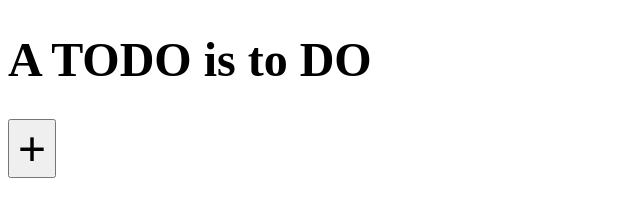
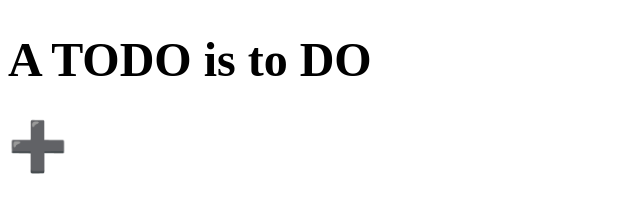
Before and after one commit to ahmeda313/toDo, a plain HTML site: page index.html in a window 1280 px wide. Shown: the whole page, without its empty margins (0-640 px from the left). Drawn offline with Linux system fonts and the light colour scheme.

Commit message:
emojis used

```diff
--- a/index.html
+++ b/index.html
@@ -32,9 +32,12 @@
     button{
         padding: 0;
         /* height: 2rem; */
-        width: 3rem;
+        width: auto;
         font-size: 3rem;
-
+        object-fit:fill;
+        background: none;
+        border: none;
+        cursor: pointer;
     }
 
 </style>
@@ -44,7 +47,7 @@
 
 
     </div>
-    <button class="addBut">+</button>
+    <button class="addBut">➕</button>
 
 <!--
     <input type="checkbox" class='check' checked>
@@ -58,7 +61,7 @@
             <input type="checkbox" class='check'>
             <p class="pText"></p>
             <input type="text" class="text" placeholder="I want to do ...">
-            <button class='delBut'>-</button>
+            <button class='delBut'>🗑️</button>
         </div>`
         const addBut=document.querySelector('.addBut')
         const container=document.querySelector('.div')
@@ -77,7 +80,7 @@
         `<div class='todo'>
             <input type="checkbox" class='check' ${e.checked?'checked':''}>
             <p class="pText">${e.text}</p>
-            <button class='delBut'>-</button>
+            <button class='delBut'>🗑️</button>
         </div>`
         })
 
```
